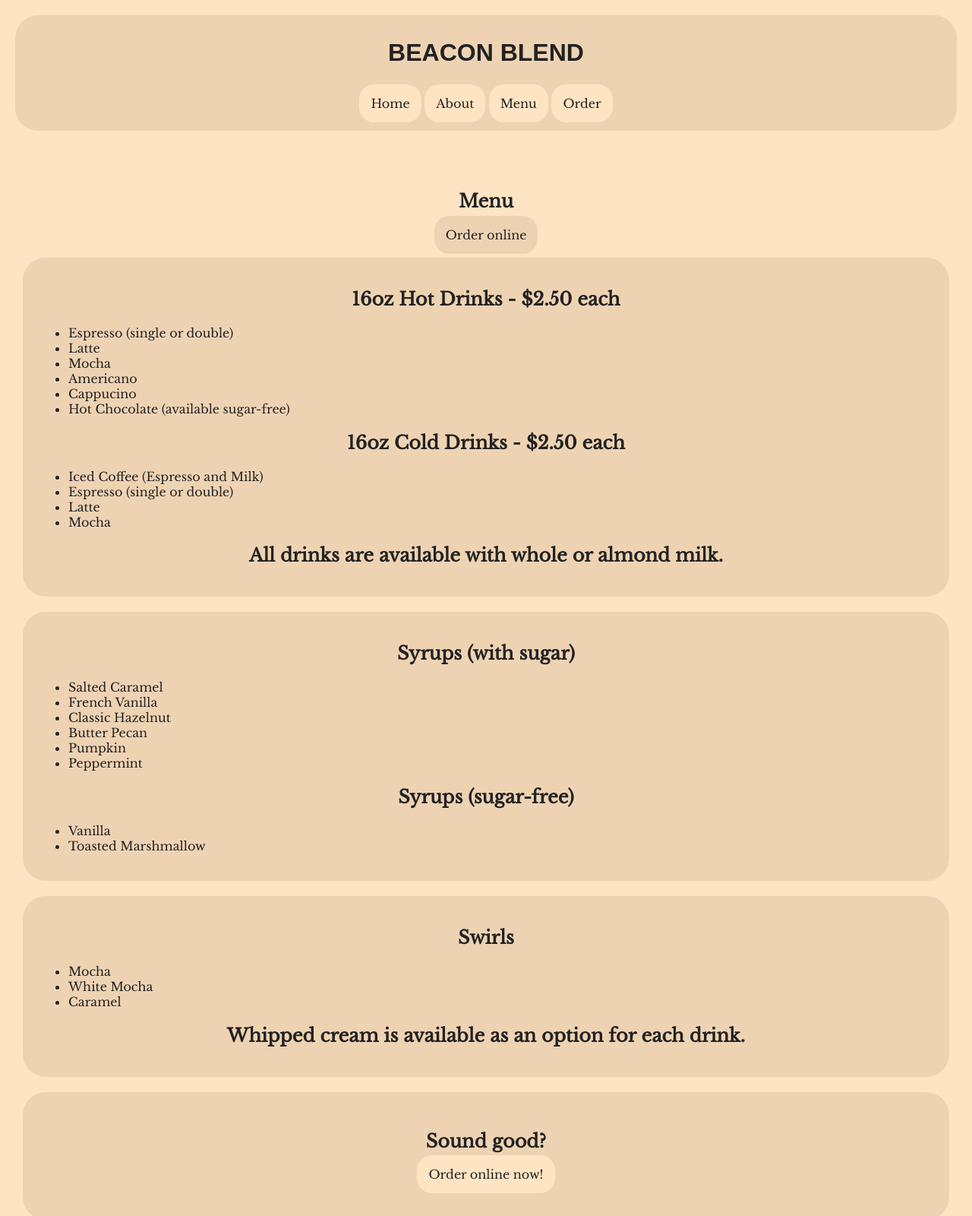
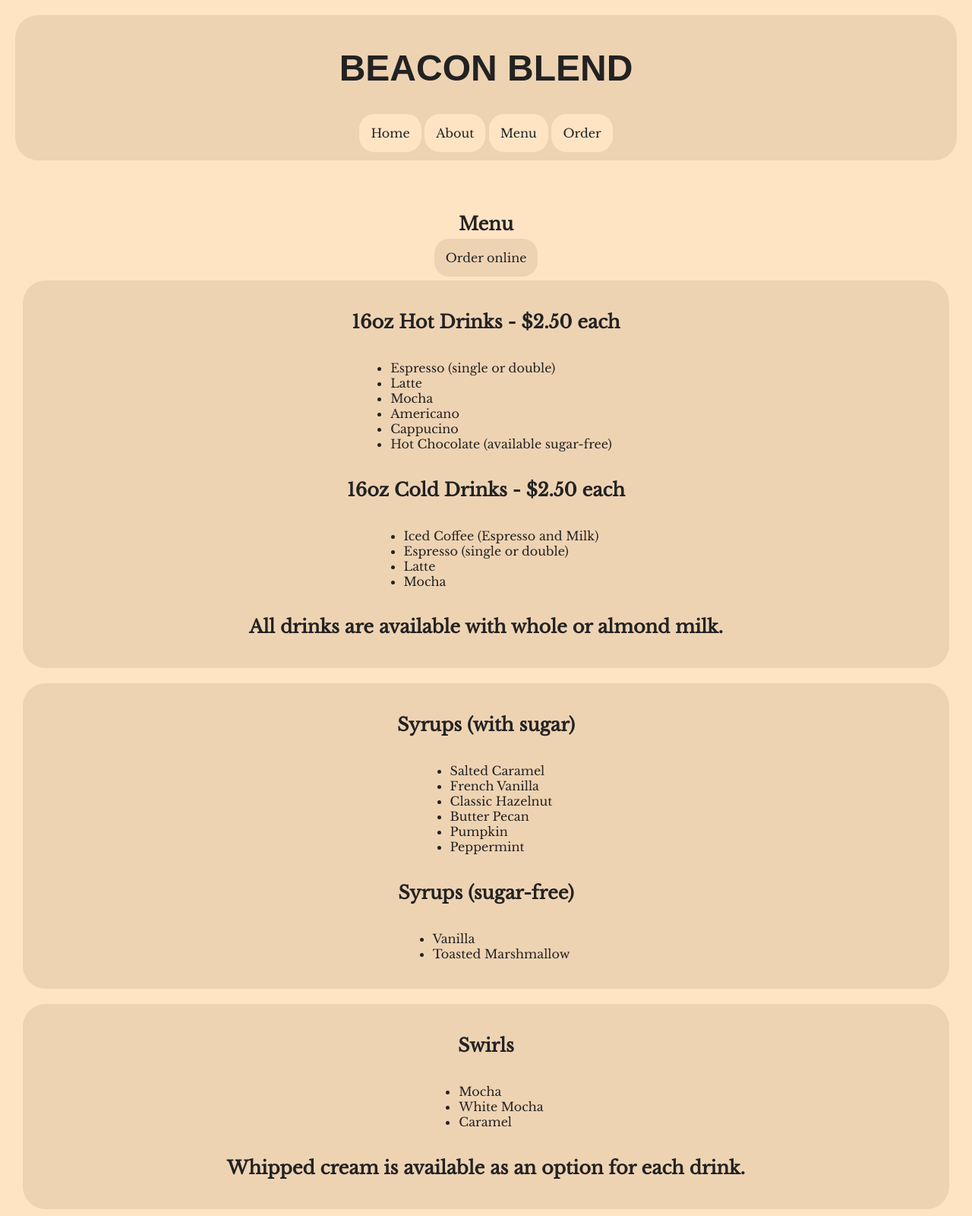
Before and after one commit to DavidJentes/websitedesign2024, a plain HTML site: page src/menu/index.html in a window 1280 px wide. Shown: the top 1600 px of the page at 76% size. Drawn offline with nearby package versions, Linux system fonts and the light colour scheme; a web font is replaced by a local one.

Commit message:
Fix various issues

```diff
--- a/src/assets/css/main.css
+++ b/src/assets/css/main.css
@@ -73,7 +73,7 @@ nav a:hover {
 body {
     background-color : #ffe4c4;
     color: #222222;
-    font-family: 'Libre Baskerville', s100ans-serif;
+    font-family: 'Libre Baskerville', sans-serif;
     margin: 0;
 }
 
@@ -137,7 +137,7 @@ main {
 }
 
 .top {
-    margin-top: 250px;
+    margin-top: 280px;
 }
 
 section {
@@ -238,6 +238,7 @@ input[type=checkbox]:checked {
 }
 
 #ext {
+    width: 70px;
     -moz-appearance: textfield;
     appearance: textfield;
     width: 70px;
@@ -251,3 +252,19 @@ input[type=checkbox]:checked {
     color: inherit;
     font-weight: bolder;
 }
+
+.img-container {
+    display: block;
+    margin-left: auto;
+    margin-right: auto;
+    width: 50%;
+}
+
+.ul-wrapper {
+    text-align: center;
+}
+
+ul {
+    display: inline-block;
+    text-align: left;
+}
--- a/src/assets/js/navhide.js
+++ b/src/assets/js/navhide.js
@@ -11,6 +11,6 @@ function navScroll() {
         h1.style.fontSize = "20px"
     } else {
         nav.classList.remove("hidden");
-        h1.style.fontSize = "2rem"
+        h1.style.fontSize = "3rem"
     }
 }
--- a/src/menu/index.html
+++ b/src/menu/index.html
@@ -25,6 +25,7 @@
         </div>
         <section>
             <h2 class="title">16oz Hot Drinks - $2.50 each</h2>
+            <div class="ul-wrapper">
                 <ul>
                     <li>Espresso (single or double)</li>
                     <li>Latte</li>
@@ -33,6 +34,8 @@
                     <li>Cappucino</li>
                     <li>Hot Chocolate (available sugar-free)</li>
                 </ul>
+            </div>
+            <div class="ul-wrapper">
             <h2 class="title">16oz Cold Drinks - $2.50 each</h2>
                 <ul>
                     <li>Iced Coffee (Espresso and Milk)</li>
@@ -40,10 +43,12 @@
                     <li>Latte</li>
                     <li>Mocha</li>
                 </ul>
+            </div>
             <h2 class="title">All drinks are available with whole or almond milk.</h2>
         </section>
         <section>
             <h2 class="title">Syrups (with sugar)</h2>
+            <div class="ul-wrapper">
                 <ul>
                     <li>Salted Caramel</li>
                     <li>French Vanilla</li>
@@ -52,19 +57,24 @@
                     <li>Pumpkin</li>
                     <li>Peppermint</li>
                 </ul>
+            </div>
             <h2 class="title">Syrups (sugar-free)</h2>
+            <div class="ul-wrapper">
                 <ul>
                     <li>Vanilla</li>
                     <li>Toasted Marshmallow</li>
                 </ul>
+            </div>
         </section>
         <section>
             <h2 class="title">Swirls</h2>
+            <div class="ul-wrapper">
                 <ul>
                     <li>Mocha</li>
                     <li>White Mocha</li>
                     <li>Caramel</li>
                 </ul>
+            </div>
             <h2 class="title">Whipped cream is available as an option for each drink.</h2>
         </section>
         <section class="extrapad">
```
Also changed, not shown: src/about/index.html (+2 -2 lines), src/index.html (+9 -7 lines). Lines whose indentation alone changed are shown as unchanged.
